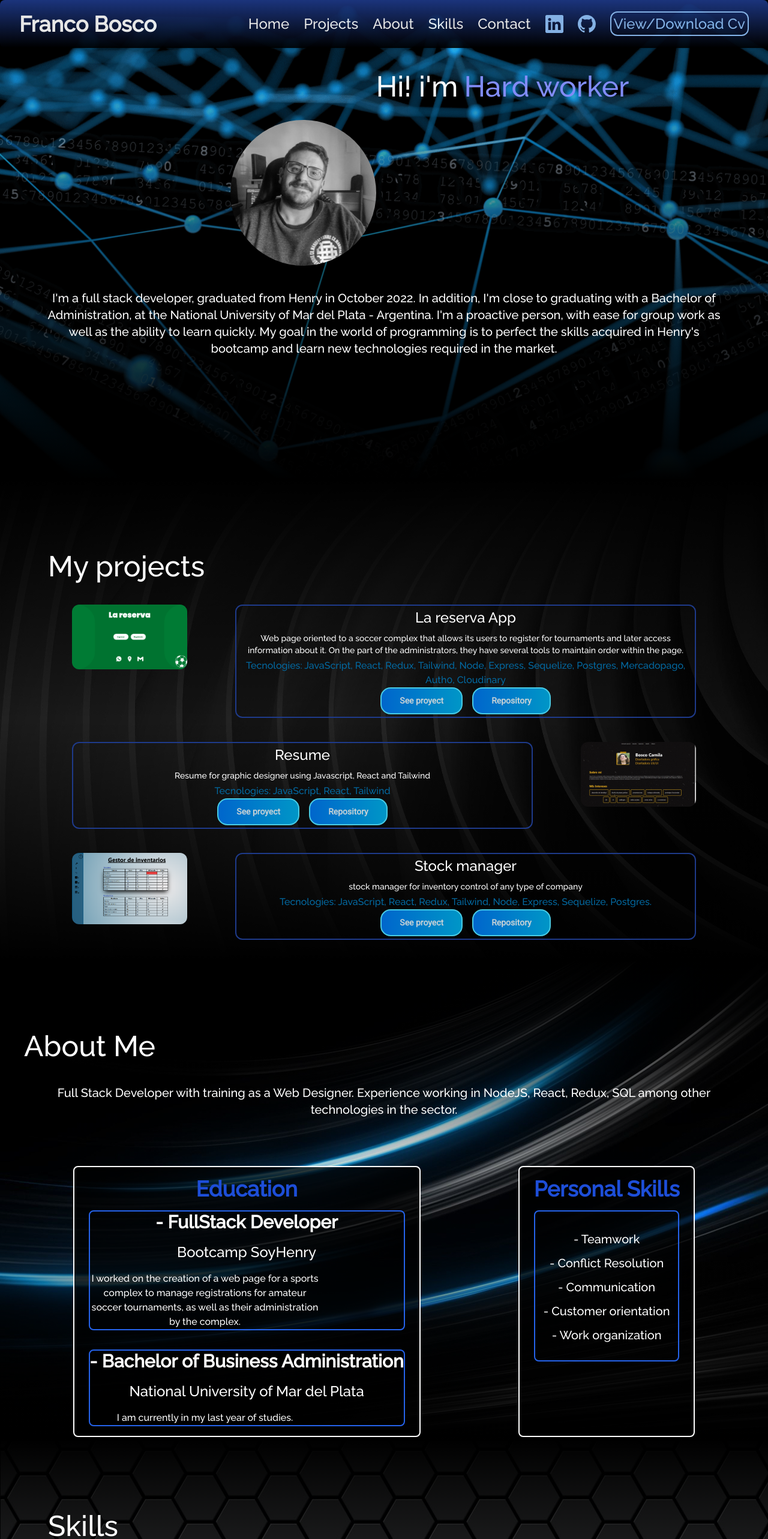
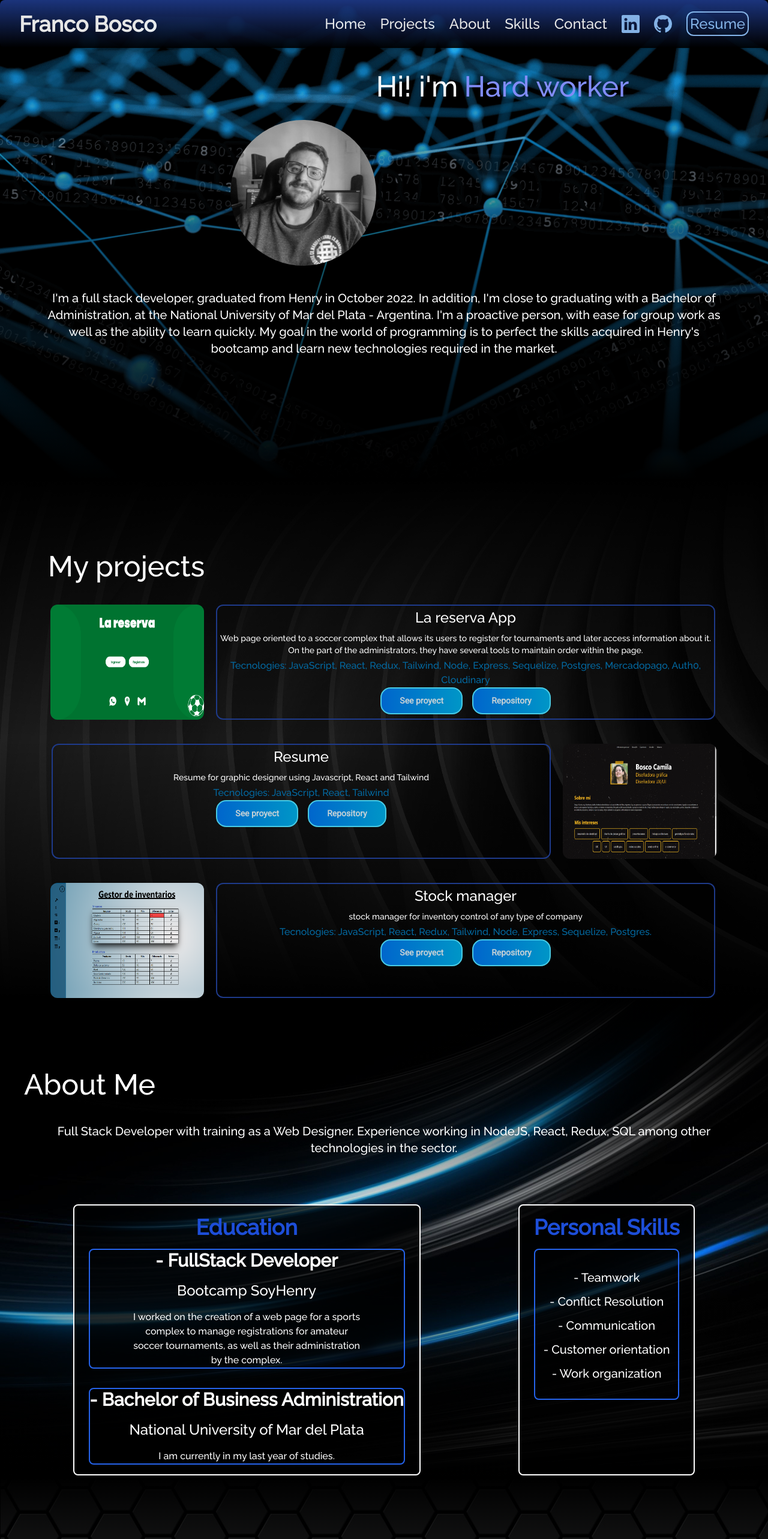
Before and after one commit to FranBosco/Portfolio, a React (Create React App) app in the folder portfolio/: page / in a window 1280 px wide. Shown: the top 2566 px of the page at 60% size. Built offline with nearby package versions, Linux system fonts and the light colour scheme; a web font is replaced by a local one.

Commit message:
bugs projects fixed

```diff
--- a/portfolio/src/components/About.jsx
+++ b/portfolio/src/components/About.jsx
@@ -19,28 +19,40 @@ export default function About() {
 						<h2 className="text-2xl sm:text-4xl font-bold sm:mb-4 text-blue-700">
 							Education
 						</h2>
-						<div className="sm:border-2 sm:border-blue-600 rounded-lg pb-4 sm:pb-0">
-							<h3 className="sm:text-3xl text-xl font-bold pb-2 sm:pb-4">
+						<div className="sm:border-2 sm:border-blue-600 rounded-lg pb-4 sm:pb-0 ">
+							<div className="sm:flex sm:justify-center">
+								<h3 className="sm:text-3xl text-xl font-bold pb-2 sm:pb-4 flex justify-center">
 									- FullStack Developer
 								</h3>
+							</div>
+							<div className="sm:flex sm:justify-center">
 								<h4 className="sm:text-2xl sm:pb-4">Bootcamp SoyHenry</h4>
+							</div>
+							<div className="sm:flex sm:justify-center">
 								<p className="sm:w-[30vw]">
 									I worked on the creation of a web page for a sports complex to
-								manage registrations for amateur soccer tournaments, as well as
-								their administration by the complex.
+									manage registrations for amateur soccer tournaments, as well
+									as their administration by the complex.
 								</p>
 							</div>
+						</div>
 						<div className="sm:border-2 sm:border-blue-600 rounded-lg sm:mt-8">
+							<div className="sm:flex sm:justify-center">
 								<h3 className="sm:text-3xl font-bold sm:pb-4 text-xl ">
 									- Bachelor of Business Administration
 								</h3>
+							</div>
+							<div className="sm:flex sm:justify-center">
 								<h4 className="sm:text-2xl sm:pb-4">
 									National University of Mar del Plata
 								</h4>
+							</div>
+							<div className="sm:flex sm:justify-center">
 								<p className="sm:w-[30vw]">
 									{' '}
 									I am currently in my last year of studies.
 								</p>
+							</div>
 						</div>
 					</div>
 					<div className="sm:border-2 sm:border-white sm:px-6 sm:py-4 sm:rounded-lg bg-black bg-opacity-75">
--- a/portfolio/src/components/NavBar2.jsx
+++ b/portfolio/src/components/NavBar2.jsx
@@ -92,12 +92,12 @@ export default function NavBar() {
 							</li>
 							<li>
 								<a
-									href="https://drive.google.com/file/d/1C8xNEPIhteTsu8EuV1IWowW4JR1ffmnb/view?usp=sharing"
+									href="https://drive.google.com/file/d/1sxWWzY5d7eo0F7EqIzeppTTKhCSlHIgy/view?usp=sharing"
 									target="_blank"
 									rel="noreferrer"
 									className="w-[60vw] h-fit sm:w-auto p-1 font-normal border-2 border-blue-300 rounded-xl text-blue-300 hover:bg-gradient-to-r from-blue-400 to-black hover:cursor-pointer"
 								>
-									View/Download Cv
+									Resume
 								</a>
 							</li>
 						</ul>
--- a/portfolio/src/components/Projects.jsx
+++ b/portfolio/src/components/Projects.jsx
@@ -4,7 +4,8 @@ import reserva from '../images/reserva.png';
 import cvc from '../images/cvcami.png';
 import invent from '../images/Gestor.png';
 import './Projects.css';
-
+// className=" sm:h-48 rounded-xl imgProy pb-2 sm:pb-0"  foto
+// <div className=" flex flex-col sm:ml-5 border-2 border-blue-900 py-1 px-1 mr-1 rounded-xl sm:h-48 sm:w-[65vw]"> cuadro
 export default function Projects() {
 	return (
 		<div className=" min-h-screen pt-[15vh] scroll-smooth text-white flex flex-col align-middle containerProy">
@@ -16,10 +17,10 @@ export default function Projects() {
 					<img
 						src={reserva}
 						alt=""
-						className="sm:w-[15vw] rounded-xl imgProy pb-2 sm:pb-0"
+						className="sm:w-[20vw] rounded-xl imgProy pb-2 sm:pb-0 sm:h-48"
 					/>
 				</div>
-				<div className="sm:w-[60vw] flex flex-col sm:ml-20 border-2 border-blue-900 py-1 px-1 rounded-xl">
+				<div className=" flex flex-col sm:ml-5 border-2 border-blue-900 py-1 px-1 mr-1 rounded-xl sm:h-48 sm:w-[65vw]">
 					<p className="sm:text-2xl sm:pb-2">La reserva App</p>
 					<p className="text-sm">
 						Web page oriented to a soccer complex that allows its users to
@@ -60,10 +61,10 @@ export default function Projects() {
 					<img
 						src={cvc}
 						alt=""
-						className="sm:w-[15vw] rounded-xl imgProy pb-2 sm:pb-0"
+						className="sm:w-[20vw] rounded-xl imgProy pb-2 sm:pb-0 sm:h-48"
 					/>
 				</div>
-				<div className="sm:w-[60vw] flex flex-col sm:mr-20 border-2 border-blue-900 py-1 px-1 rounded-xl justify-center">
+				<div className=" flex flex-col sm:mr-5 border-2 border-blue-900 py-1 px-1 mr-1 rounded-xl sm:h-48 sm:w-[65vw]">
 					<p className="sm:text-2xl sm:pb-2">Resume</p>
 
 					<p className="text-sm">
@@ -102,10 +103,10 @@ export default function Projects() {
 					<img
 						src={invent}
 						alt=""
-						className="sm:w-[15vw] rounded-xl imgProy pb-2 sm:pb-0"
+						className="sm:w-[20vw] rounded-xl imgProy pb-2 sm:pb-0 sm:h-48"
 					/>
 				</div>
-				<div className="sm:w-[60vw] flex flex-col sm:ml-20 border-2 border-blue-900 py-1 px-1 rounded-xl justify-center">
+				<div className=" flex flex-col sm:ml-5 border-2 border-blue-900 py-1 px-1 mr-1 rounded-xl sm:h-48 sm:w-[65vw]">
 					<p className="sm:text-2xl sm:pb-2 ">Stock manager</p>
 					<p className="text-sm">
 						stock manager for inventory control of any type of company
```
Lines whose indentation alone changed are shown as unchanged.
